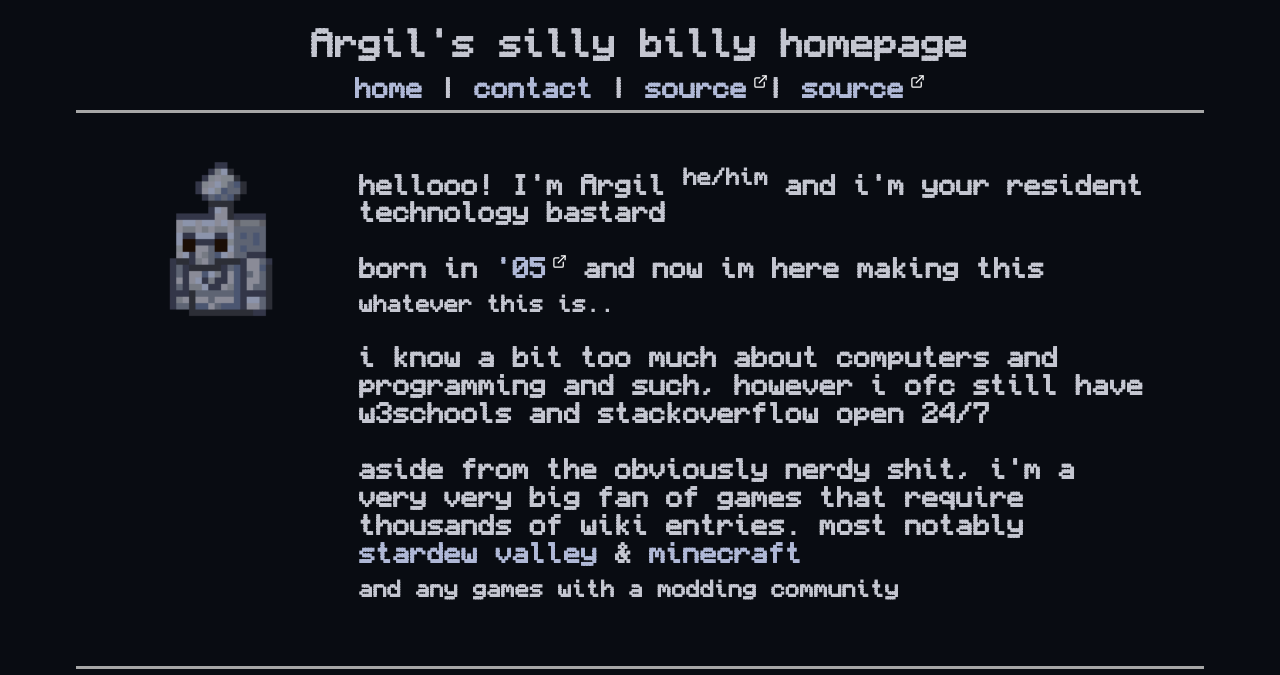
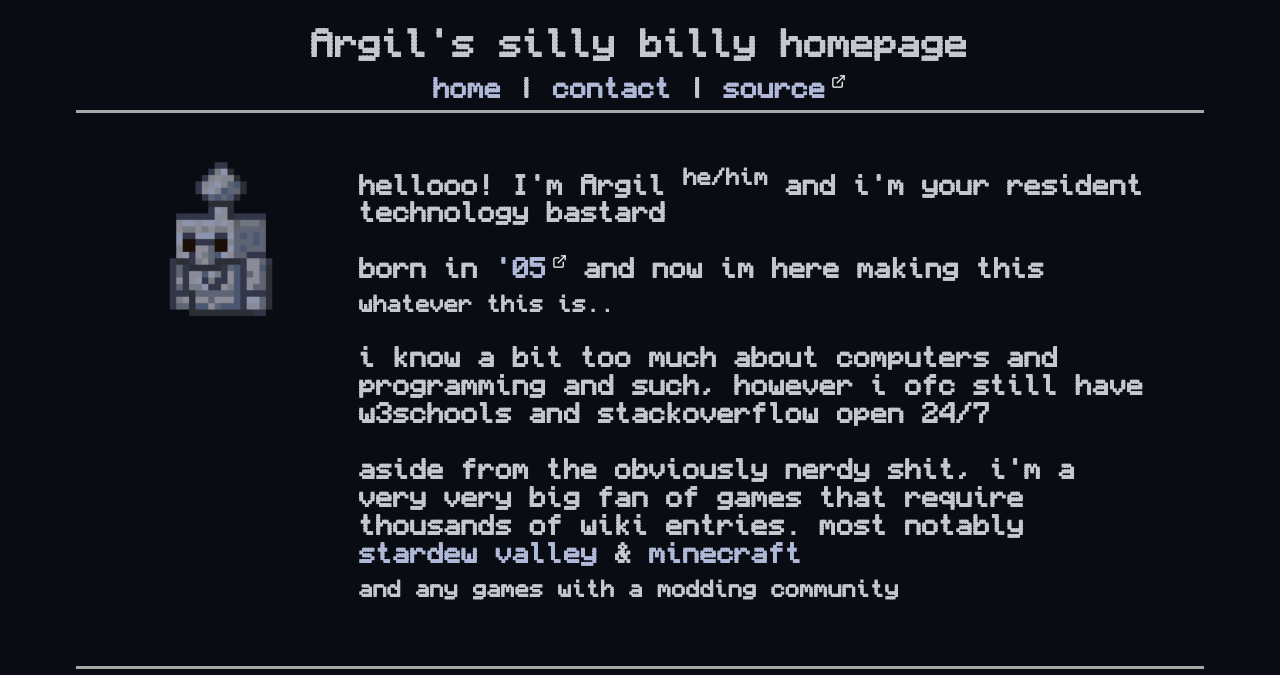
Before and after one commit to ArgilDevs/website, a plain HTML site: page index.html in a window 1280 px wide. Shown: the top 675 px of the page. Drawn offline with Linux system fonts and the light colour scheme.

Commit message:
FULL GOOO

```diff
--- a/index.html
+++ b/index.html
@@ -15,8 +15,8 @@
     <nav>
         <a title="this is where you be!!" href="/">home</a> |
         <a title="all the places and ways you can find me" href="/contact.html">contact</a> |
-        <a target="_blank" title="the repo for this site on github" class="openstab" href="https://github.com/csd-was-taken/Webbed-Site">source</a>|
-        <a target="_blank" title="the repo for this site on github" class="openstab" href="https://github.com/csd-was-taken/Webbed-Site">source</a>
+        <a target="_blank" title="the repo for this site on github" class="openstab" href="https://github.com/ArgilDevs/website">source</a>
+
     </nav>
 
     <hr>
```
Also changed, not shown: minecraft.html (+6 -2 lines), stardew.html (+3 -2 lines).
